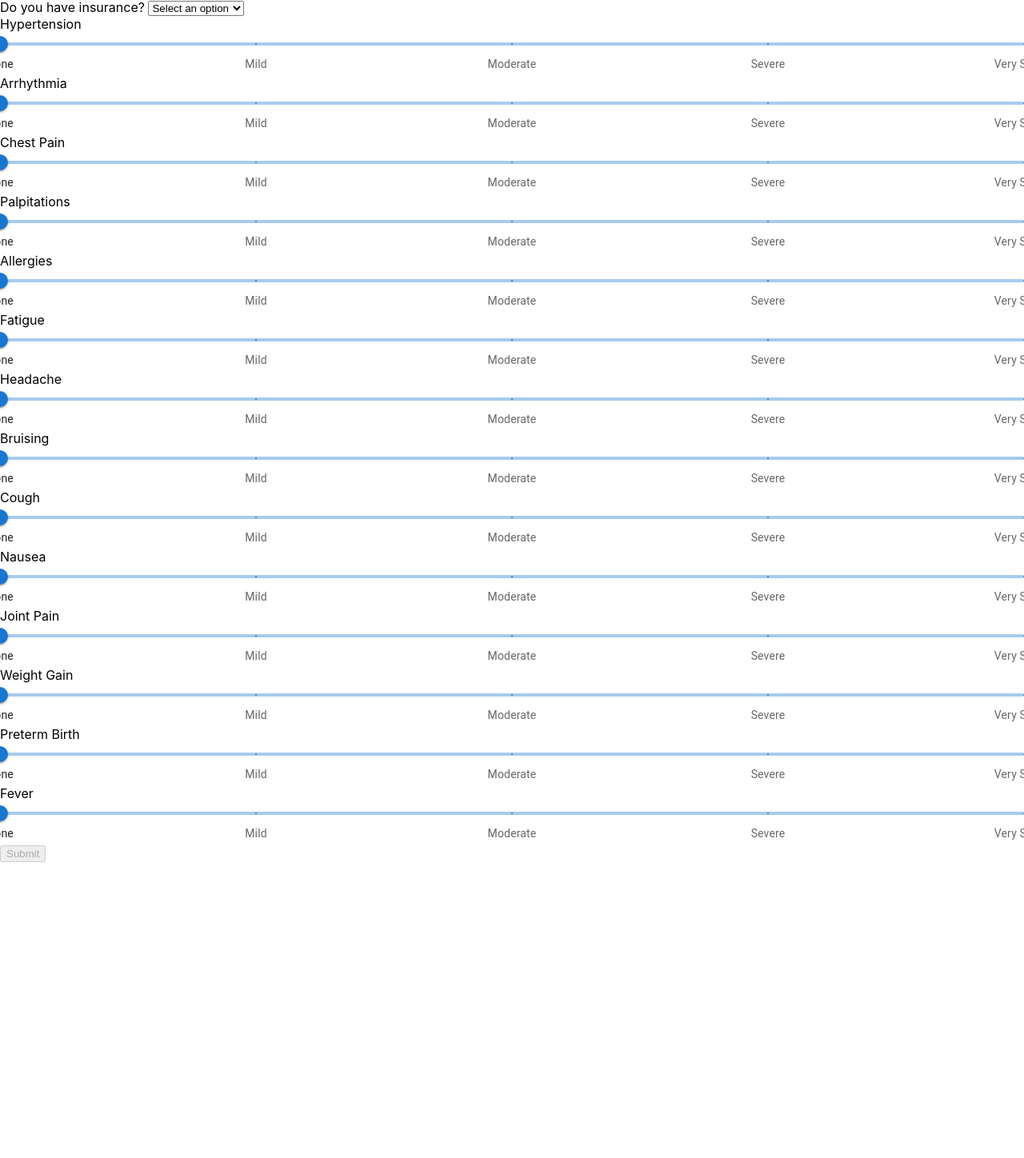
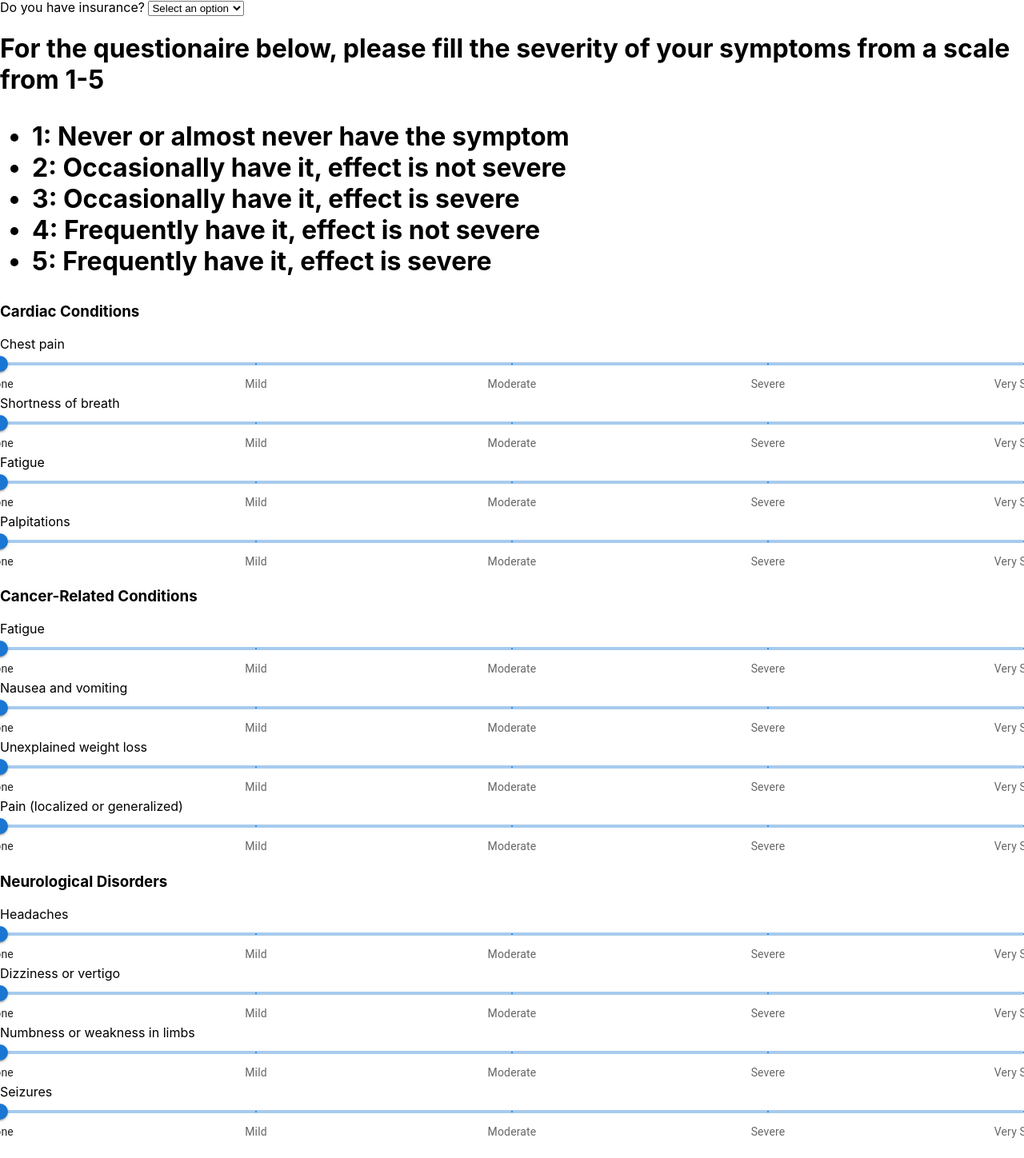
Before and after one commit to nikaslukyanov/Fair-Health-Finder, a React (Create React App) app in the folder client/: page /register in a window 1280 px wide. Shown: the part 374-1822 px from the top of the page at 80% size. Before the commit the page ends 1452 px from the top, so only its background shows below. Built offline with nearby package versions, Linux system fonts and the light colour scheme.

Commit message:
Registration Form Changes

```diff
--- a/client/src/Pages/home.jsx
+++ b/client/src/Pages/home.jsx
@@ -1,4 +1,5 @@
 import './../App.css';
+import Signin from './signin';
 
 function Home() {
   return (
@@ -18,7 +19,7 @@ function Home() {
         <div className="max-w-sm order-2">
           <h3 className="text-xl font-bold mb-2">Already have an account?</h3>
           <p className="mb-4">Let's get you signed in.</p>
-          <a href="/signin" className="px-4 py-2 bg-green-600 text-white rounded-lg hover:bg-green-700">Sign In</a>
+          <Signin/>
         </div>
       </div>
     </div>
--- a/client/src/Pages/register.jsx
+++ b/client/src/Pages/register.jsx
@@ -2,72 +2,70 @@ import React from 'react';
 import { Formik, Form, Field, ErrorMessage } from 'formik';
 import { Slider } from '@mui/material';
 function Register() {
-    const sliderConfig = [
+    const diseaseData = [
         {
-          name: "hypertension",
-          label: "Hypertension"
+          disease_group: "Cardiac Conditions",
+          symptoms: ['Chest pain', 'Shortness of breath', 'Fatigue', 'Palpitations']
         },
         {
-          name: "arrhythmia",
-          label: "Arrhythmia"
+          disease_group: "Cancer-Related Conditions",
+          symptoms: ['Fatigue', 'Nausea and vomiting', 'Unexplained weight loss', 'Pain (localized or generalized)']
         },
         {
-          name: "chest_pain",
-          label: "Chest Pain"
+          disease_group: "Neurological Disorders",
+          symptoms: ['Headaches', 'Dizziness or vertigo', 'Numbness or weakness in limbs', 'Seizures']
         },
         {
-          name: "palpitations",
-          label: "Palpitations"
+          disease_group: "Trauma & Injury",
+          symptoms: ['Bruising', 'Swelling or inflammation', 'Pain (localized to injury)', 'Restricted movement']
         },
         {
-          name: "allergies",
-          label: "Allergies"
+          disease_group: "Respiratory Conditions",
+          symptoms: ['Coughing', 'Shortness of breath', 'Wheezing', 'Chest tightness']
         },
         {
-          name: "fatigue",
-          label: "Fatigue"
+          disease_group: "Digestive Disorders",
+          symptoms: ['Abdominal pain', 'Nausea or vomiting', 'Diarrhea', 'Bloating or indigestion']
         },
         {
-          name: "headache",
-          label: "Headache"
+          disease_group: "Musculoskeletal Disorders",
+          symptoms: ['Joint pain', 'Muscle stiffness', 'Swelling or inflammation in joints', 'Decreased range of motion']
         },
         {
-          name: "bruising",
-          label: "Bruising"
+          disease_group: "Endocrine & Metabolic Disorders",
+          symptoms: ['Unexplained weight changes', 'Increased thirst or urination', 'Fatigue or weakness', 'Hot or cold intolerance']
         },
         {
-          name: "cough",
-          label: "Cough"
+          disease_group: "Delivery and Neonatal Procedures",
+          symptoms: ['Preterm labor (contractions before 37 weeks)', 'Bleeding during pregnancy', 'High blood pressure', 'Premature rupture of membranes']
         },
         {
-          name: "nausea",
-          label: "Nausea"
+          disease_group: "Infectious Diseases",
+          symptoms: ['Fever', 'Chills', 'Cough', 'Fatigue']
         },
         {
-          name: "joint_pain",
-          label: "Joint Pain"
+            disease_group: "Other",
+            symptoms: ['Headaches', 'Dizziness', 'Insomnia', 'Weight loss or gain']
         },
-        {
-          name: "weight_gain",
-          label: "Weight Gain"
-        },
-        {
-          name: "preterm_birth",
-          label: "Preterm Birth"
-        },
-        {
-          name: "fever",
-          label: "Fever"
-        }
-      ];
+    ];
 
-      const marks = [
+    const sliderConfig = diseaseData.map(({ disease_group, symptoms }) => ({
+        name: disease_group,
+        symptoms: symptoms.map((symptom, index) => ({
+          name: `${disease_group}_${index+1}`,
+          label: symptom,
+        }))
+    }));
+
+    const marks = [
         { value: 1, label: 'None' },
         { value: 2, label: 'Mild' },
         { value: 3, label: 'Moderate' },
         { value: 4, label: 'Severe' },
         { value: 5, label: 'Very Severe' }
-      ];
+    ];
+
+
 
     return (
         <div className="flex flex-col min-h-screen p-6 bg-gray-100 items-left">
@@ -113,9 +111,9 @@ function Register() {
             {({ isSubmitting, isValid, dirty, values, setFieldValue}) => (
                 <div className="form-container">
                     <Form className="form">
-                        <h1 className='font-bold text-lg text-center'> Registration Form </h1>
+                        <h1 className='font-bold text-xl text-center'> Registration Form </h1>
 
-                        <h2 className='font-bold'> Section 1: Account & Demographic Information</h2>
+                        <h2 className='font-bold text-lg'> Section 1: Account & Demographic Information</h2>
                         <div className="form-field py-6">
                         <label htmlFor="username" className="block text-gray-700 font-semibold mb-2">Username</label>
                                 <Field
@@ -210,7 +208,7 @@ function Register() {
                                 />
                             <ErrorMessage name="zipcode" component="div" className="error-message text-red-500" />
                         </div>
-                        <h2 className='font-bold pb-6'> Section 2: Health Information & Questionaire</h2>
+                        <h2 className='text-lg font-bold pb-6'> Section 2: Health Information & Questionaire</h2>
                         <div className="form-field pb-6">
                         <label htmlFor="insurance" className="block text-gray-700 font-semibold mb-2"> Do you have insurance? </label>
                             <Field
@@ -226,16 +224,27 @@ function Register() {
                             <ErrorMessage name="insurance" component="div" className="error-message text-red-500" />
 
                         </div>
-                        <div className="space-y-6">
-    {sliderConfig.map(({ name, label }) => (
+    <div className="space-y-6">
+    <h1> For the questionaire below, please fill the severity of your symptoms from a scale from 1-5
+        <ul className='list-disc ml-4'>
+            <li> 1: Never or almost never have the symptom</li>
+            <li> 2: Occasionally have it, effect is not severe </li>
+            <li> 3: Occasionally have it, effect is severe </li>
+            <li> 4: Frequently have it, effect is not severe </li>
+            <li> 5: Frequently have it, effect is severe</li>
+        </ul>
+    </h1>
+    {sliderConfig.map(({ name, symptoms }) => (
       <div key={name}>
-        <label htmlFor={name} className="block text-gray-700 font-semibold mb-2">
+        <h3 className="text-md font-bold mb-4"> {name}</h3>
+        {symptoms.map(({name, label}) => (
+            <div key = {name}>
+                <label htmlFor={name} className="block text-gray-700 font-semibold mb-2">
           {label}
         </label>
         <div className="flex items-center">
           <Slider
             name={name}
-            value={values[name]}
             onChange={(event, newValue) => setFieldValue(name, newValue)}
             min={1}
             max={5}
@@ -245,10 +254,28 @@ function Register() {
             className="w-3/4"
           />
         </div>
+            </div>
+        ))}
+
       </div>
     ))}
   </div>
-                        <button type="submit" disabled={isSubmitting || !isValid || !dirty} className="inline-block rounded px-4 py-3 text-white font-bold transition-colors bg-blue-600 hover:bg-primary-700 active:bg-primary-800 disabled:cursor-not-allowed disabled:bg-red-300">
+                        <button onClick={() => {
+        const groupedValues = {}
+        diseaseData.forEach(({ disease_group, symptoms }) => {
+            // Initialize sum for the disease group if not already done
+            groupedValues[disease_group] = groupedValues[disease_group] || { sum: 0, symptoms };
+
+            // Sum up the values for each symptom in the disease group
+            symptoms.forEach((_, index) => {
+              const symptomName = `${disease_group}_${index + 1}`; // Mapping name to disease group and symptom index
+              groupedValues[disease_group].sum += values[symptomName] || 0;
+            });
+          });
+
+          // Now groupedValues will contain the disease group with their summed values
+          console.log(groupedValues);
+    }} type="submit" disabled={isSubmitting || !isValid || !dirty} className="inline-block rounded px-4 py-3 text-white font-bold transition-colors bg-blue-600 hover:bg-primary-700 active:bg-primary-800 disabled:cursor-not-allowed disabled:bg-red-300">
                             {isSubmitting ? 'Submitting...' : 'Submit'}
                         </button>
                     </Form>
--- a/client/src/Pages/signin.jsx
+++ b/client/src/Pages/signin.jsx
@@ -23,8 +23,6 @@ function Signin() {
                 {({ isSubmitting, isValid, dirty}) => (
                     <div className="form-container">
                         <Form className="form">
-                            <h1 className='font-bold text-lg text-center'> Already have an account? </h1>
-                            <h2 className='font-bold text-center'> Let's get you signed in </h2>
                             <div className="form-field py-6">
                             <label htmlFor="username" className="block text-gray-700 font-semibold mb-2">Username</label>
                                     <Field
```
